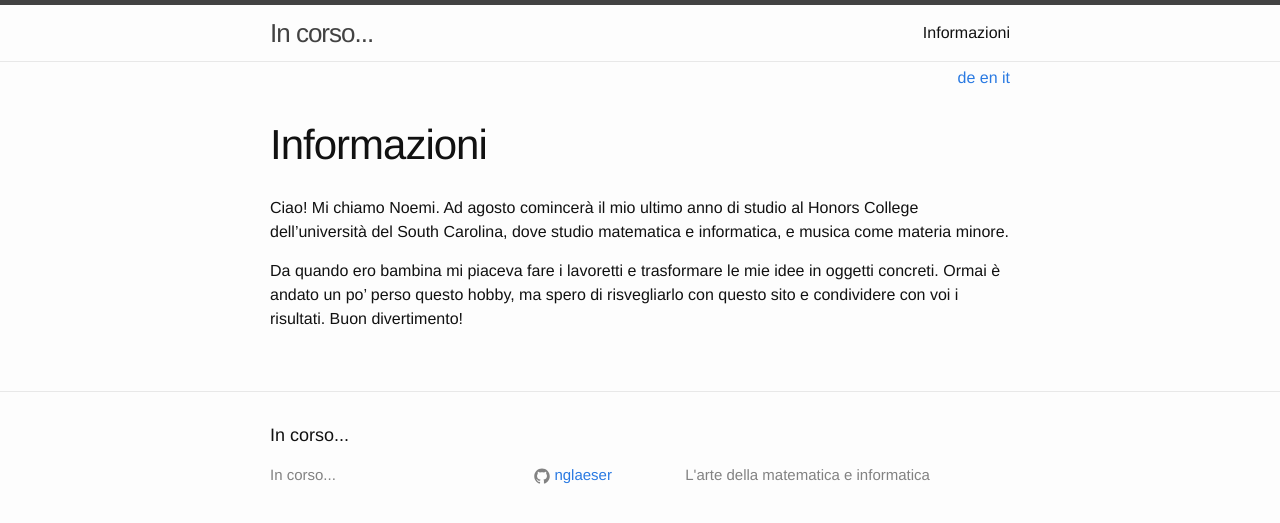
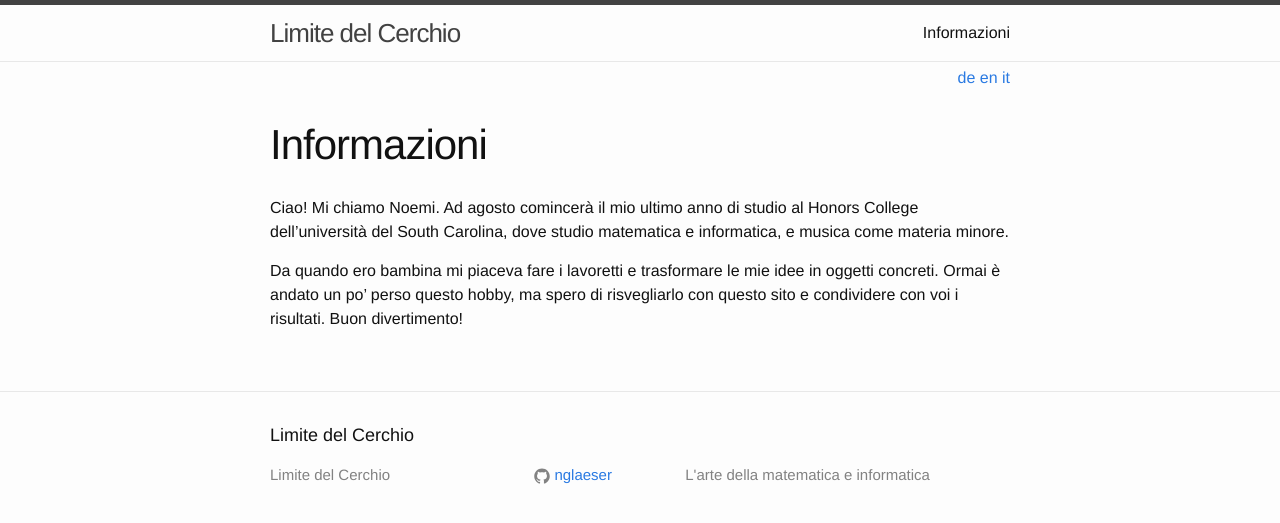
Before and after one commit to nglaeser/minima-site, a Jekyll site: the page built from sul-sito.md, in a window 1280 px wide. Shown: the top 523 px of the page. Built offline with Jekyll 4.4.1, drawn with Linux system fonts in a browser that asks for light colours.

Commit message:
add title; remove url

```diff
--- a/_config.yml
+++ b/_config.yml
@@ -7,9 +7,9 @@
 
 # Site settings
 title:
-  en: In progress...
-  de: In Bearbeitung...
-  it: In corso...
+  en: Circle Limit
+  de: Kreislimit
+  it: Limite del Cerchio
 email:
 description:
   en: Math and computing for the artistically inclined
@@ -24,7 +24,7 @@ feed:
   de: /feed-de.xml
   it: /feed-it.xml
 baseurl: "" # the subpath of your site, e.g. /blog
-url: "http://yourdomain.com" # the base hostname & protocol for your site
+url: "" # the base hostname & protocol for your site
 linkedin_username: nglaeser
 github_username:  nglaeser
 keybase_username: nglaeser
```
